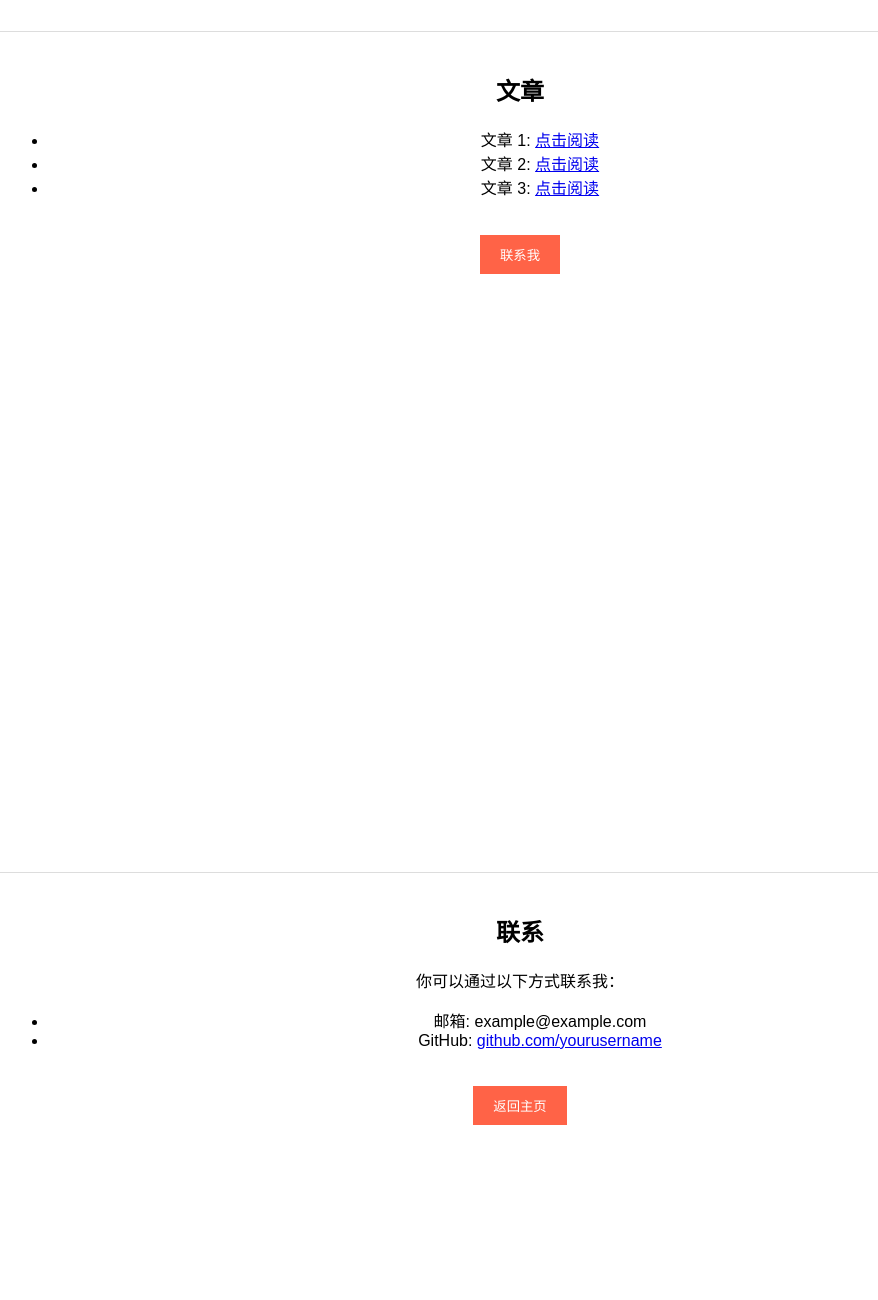
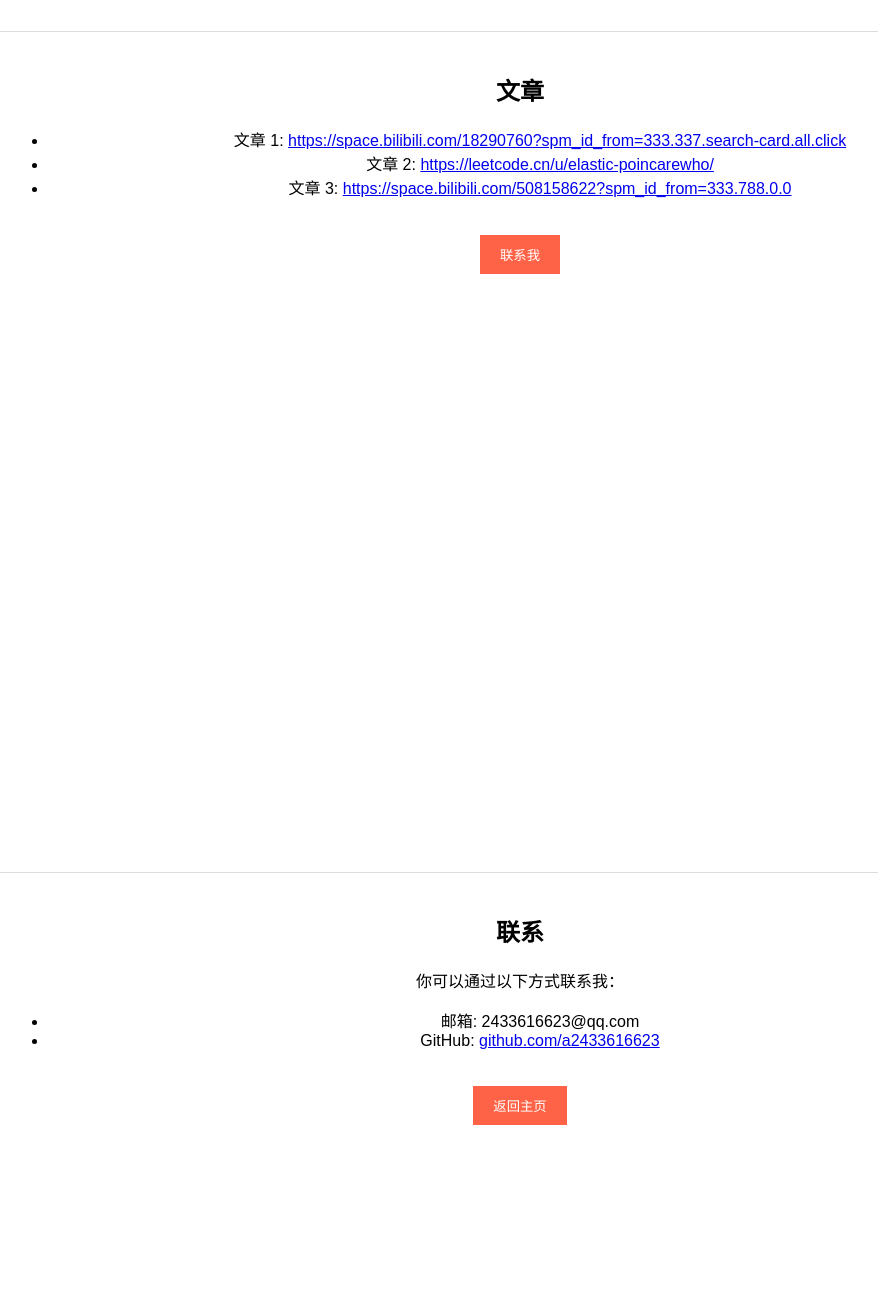
Before and after one commit to a2433616623/blog, a plain HTML site: page index.html in a window 1280 px wide. Shown: the part 1800-3100 px from the top of the page, without its empty margins (120-998 px from the left). Drawn offline with Linux system fonts and the light colour scheme; a script that the page names is missing.

Commit message:
Update index.html

```diff
--- a/index.html
+++ b/index.html
@@ -41,9 +41,9 @@
         <div class="container">
             <h2>文章</h2>
             <ul>
-                <li>文章 1: <a href="#">点击阅读</a></li>
-                <li>文章 2: <a href="#">点击阅读</a></li>
-                <li>文章 3: <a href="#">点击阅读</a></li>
+                <li>文章 1: <a href="#">https://space.bilibili.com/18290760?spm_id_from=333.337.search-card.all.click</a></li>
+                <li>文章 2: <a href="#">https://leetcode.cn/u/elastic-poincarewho/</a></li>
+                <li>文章 3: <a href="#">https://space.bilibili.com/508158622?spm_id_from=333.788.0.0</a></li>
             </ul>
             <button onclick="scrollToSection('contact')">联系我</button>
         </div>
@@ -54,8 +54,8 @@
             <h2>联系</h2>
             <p>你可以通过以下方式联系我：</p>
             <ul>
-                <li>邮箱: example@example.com</li>
-                <li>GitHub: <a href="https://github.com/yourusername" target="_blank">github.com/yourusername</a></li>
+                <li>邮箱: 2433616623@qq.com</li>
+                <li>GitHub: <a href="https://github.com/https://github.com/a2433616623" target="_blank">github.com/a2433616623</a></li>
             </ul>
             <button onclick="scrollToSection('home')">返回主页</button>
         </div>
@@ -63,7 +63,7 @@
 
     <footer>
         <div class="container">
-            <p>&copy; 2023 我的个人博客. 保留所有权利.</p>
+            <p>&copy; 2024 我的个人博客. 保留所有权利.</p>
         </div>
     </footer>
 
```
